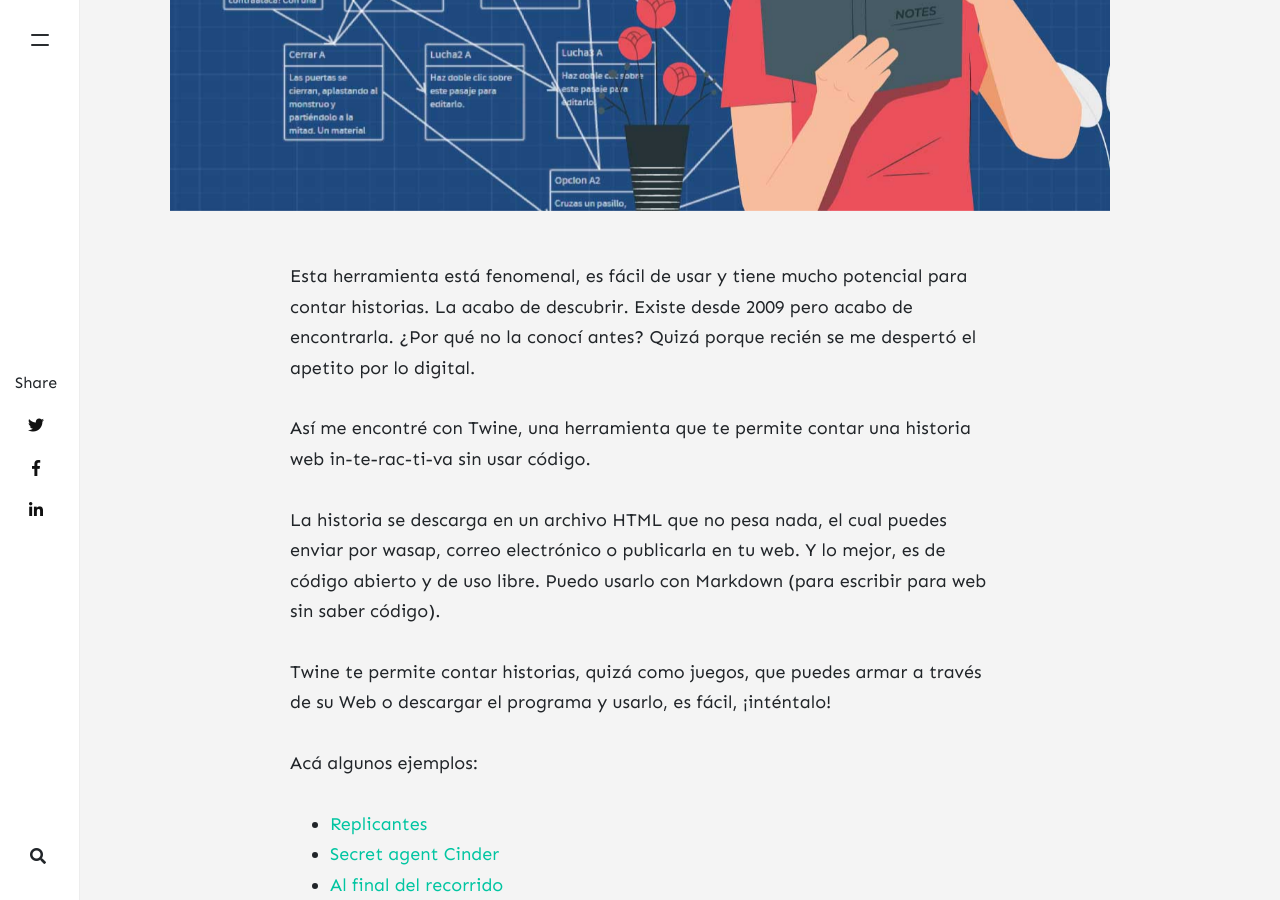
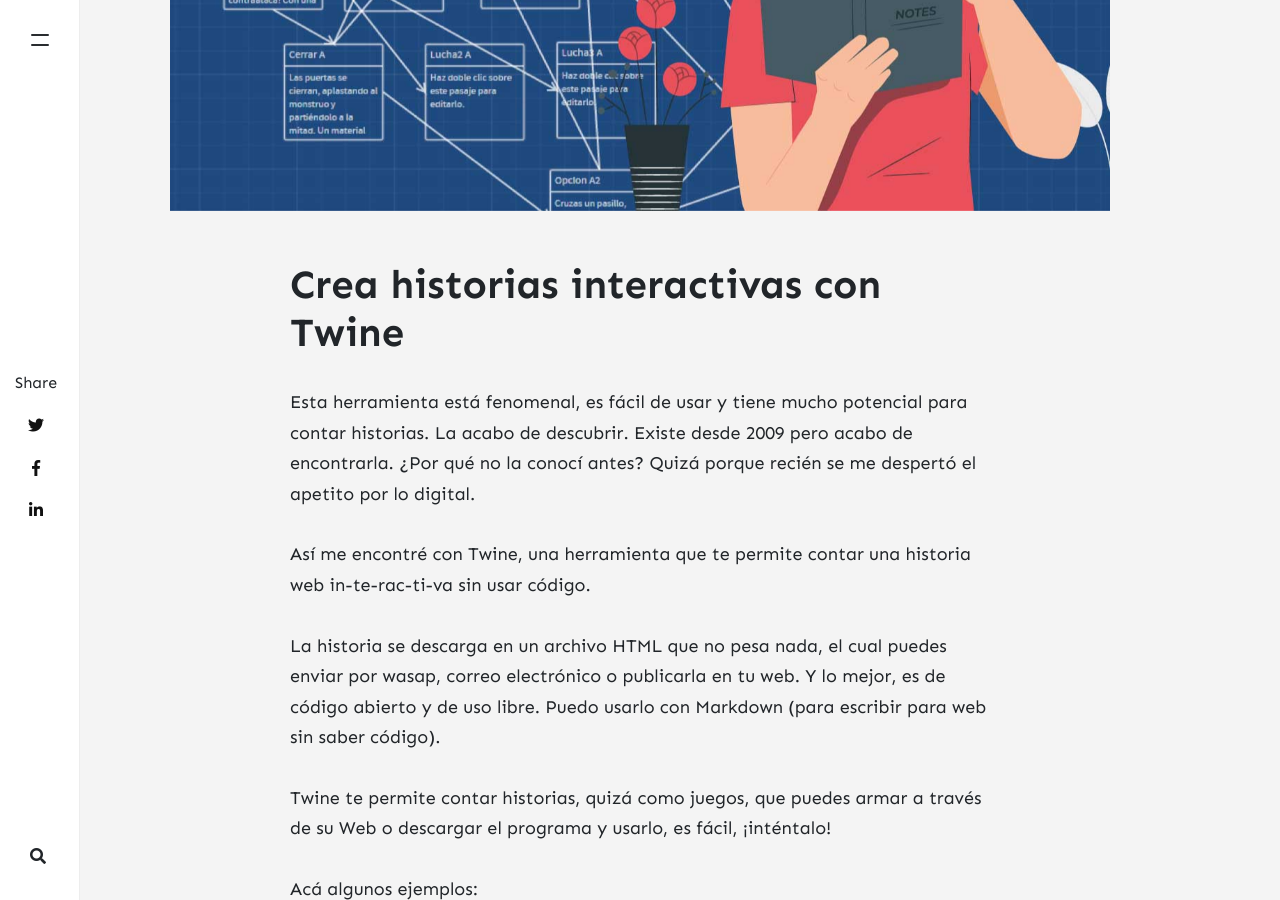
Before and after one commit to kanancho/unpardelineas, a Jekyll site: the page built from _posts/2022-04-06-crea-historias-interactivas.md, in a window 1280 px wide and 900 px high, scrolled down 895 px. Built offline with Jekyll 4.4.1, drawn with Linux system fonts in a browser that asks for light colours; nearby versions of some CDN libraries; comment, search, counter and statistics services are not loaded.

Commit message:
Update 2022-04-06-crea-historias-interactivas.md

```diff
--- a/_posts/2022-04-06-crea-historias-interactivas.md
+++ b/_posts/2022-04-06-crea-historias-interactivas.md
@@ -6,6 +6,9 @@
 tags: [programa sin programar,twine,codigo,html,historia,interactiva]
 image: assets/images/17.jpg
 ---
+
+# Crea historias interactivas con Twine
+
 Esta herramienta está fenomenal, es fácil de usar y tiene mucho potencial para contar historias.
 La acabo de descubrir. Existe desde 2009 pero acabo de encontrarla. ¿Por qué no la conocí antes?
 Quizá porque recién se me despertó el apetito por lo digital.
```
